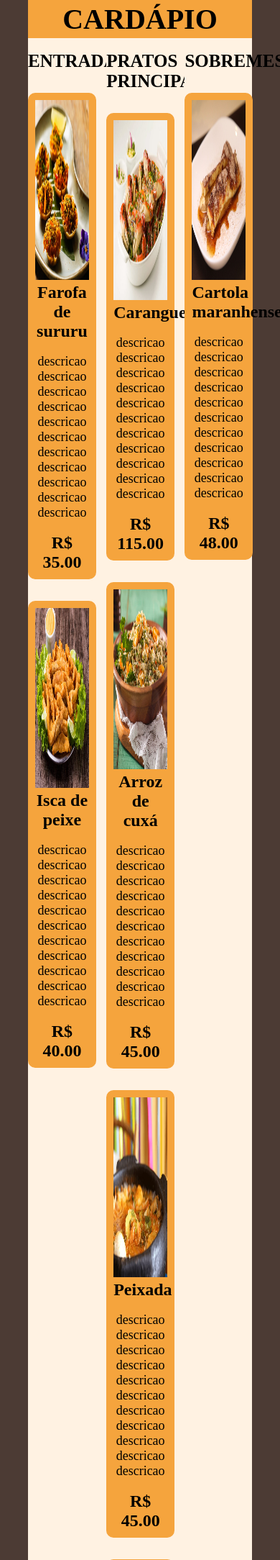
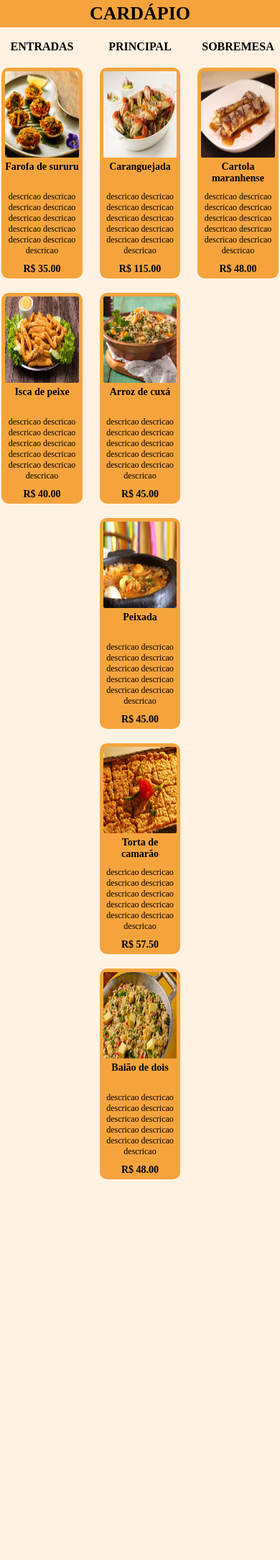
Before and after one commit to hitvizeris/TCC, a Flask app: page /cardapio in a window 390 px wide; the page is wider, and only the part inside the window is pictured. Shown: the top 2168 px of that part at 72% size. After the commit the page ends 1639 px from the top of that part, so only its background shows below. Run offline with Flask 3, Linux system fonts and the light colour scheme; data comes from the database, SQL or seed files in the repository.

Commit message:
vsdsdafs

```diff
--- a/static/css/cardapio.css
+++ b/static/css/cardapio.css
@@ -36,11 +36,12 @@ body{
     flex-direction: column;
     gap: 30px;
     text-align: center;
+    align-items: center;
 }
 
 .divPrato{
     width: 80%;
-    margin: 0 auto;
+    margin: 0;
     background-color: #f5a43d;
     border: 10px solid #f5a43d;
     border-radius:  10px;
@@ -52,6 +53,10 @@ body{
 .imgPrato{
     width: 100%;
     height:350px;
+    border-radius: 2px;
+}
+.espaco{
+    height: 16px;
 }
 @media (max-width: 1500px) {
     .divCategoria h1{
@@ -65,3 +70,38 @@ body{
         height:250px;
     }
 }
+@media (max-width: 500px){
+    .divCategoria{
+        gap: 20px;
+    }
+    .divPrincipal{
+        width: 100%;
+    }
+    .titulo{
+        font-size: 26px;
+    }
+    .divCategoria h1{
+        font-size: 16px;
+    }
+    .divPrato{
+        width: 88%;
+        border: 5px solid #f5a43d;
+    }
+    .divPrato h2{
+        font-size: 14px;
+    }
+    .divPrato p{
+        font-size: 12px;
+    }
+    .hNome{
+        margin-top: 1%;
+        height: 32px;
+    }
+    .imgPrato{
+        width: 100%;
+        height: 120px;
+    }
+    .espaco{
+        height: 10px;
+    }
+}
--- a/templates/cardapio.html
+++ b/templates/cardapio.html
@@ -18,21 +18,21 @@
                 {% for prato in dadosEntrada %}
                 <div class="divPrato">
                 <img src="{{ prato.imagem }}" class="imgPrato">
-                    <h2>{{prato.nome}}</h2><br>
-                    <p> {{prato.descricao}}</p><br>
+                    <h2 class="hNome">{{prato.nome}}</h2><div class="espaco"></div>
+                    <p> {{prato.descricao}}</p><div class="espaco"></div>
                     <h2>R$ {{prato.preco}}0</h2>
                 </div>
                 {% endfor %}
             </div>
 
             <div  class="divCategoria">
-                <h1>PRATOS PRINCIPAIS</h1>
+                <h1>PRINCIPAL</h1>
 
                 {% for prato in dadosPrincipal %}
                 <div class="divPrato">
                 <img src="{{ prato.imagem }}" class="imgPrato">
-                    <h2>{{prato.nome}}</h2><br>
-                    <p> {{prato.descricao}}</p><br>
+                    <h2 class="hNome">{{prato.nome}}</h2><div class="espaco"></div>
+                    <p> {{prato.descricao}}</p><div class="espaco"></div>
                     <h2>R$ {{prato.preco}}0</h2>
                 </div>
                 {% endfor %}
@@ -45,8 +45,8 @@
                 {% for prato in dadosSobremesa %}
                 <div class="divPrato">
                 <img src="{{ prato.imagem }}" class="imgPrato">
-                    <h2>{{prato.nome}}</h2><br>
-                    <p> {{prato.descricao}}</p><br>
+                    <h2 class="hNome">{{prato.nome}}</h2><div class="espaco"></div>
+                    <p> {{prato.descricao}}</p><div class="espaco"></div>
                     <h2>R$ {{prato.preco}}0</h2>
                 </div>
                 {% endfor %}
--- a/templates/index.html
+++ b/templates/index.html
@@ -75,13 +75,9 @@
             <div class="rodape">
                 <h1 class="tituloRodape" > Temperos Maranhenses</h1>
                 <p class="pRodape">BISTRÔ</p>
-
-                <br>
-
-                <a href="cardapio.html" style="color:#4c3b34">VER CARDÁPIO  </a>
                 <br>
                 <iframe src="https://www.google.com/maps/embed?pb=!1m18!1m12!1m3!1d3984.5178275619087!2d-44.29362912633971!3d-2.9537061397192854!2m3!1f0!2f0!3f0!3m2!1i1024!2i768!4f13.1!3m3!1m2!1s0x7f4491b79ecf6df%3A0xf8067699f6933fed!2sIFMA%20-%20Ros%C3%A1rio!5e0!3m2!1spt-BR!2sbr!4v1737061827715!5m2!1spt-BR!2sbr" id="mapa" allowfullscreen="" loading="lazy" referrerpolicy="no-referrer-when-downgrade"></iframe>
-                <br><br><br>
+                <br><br>
             </div>
 
 
```
